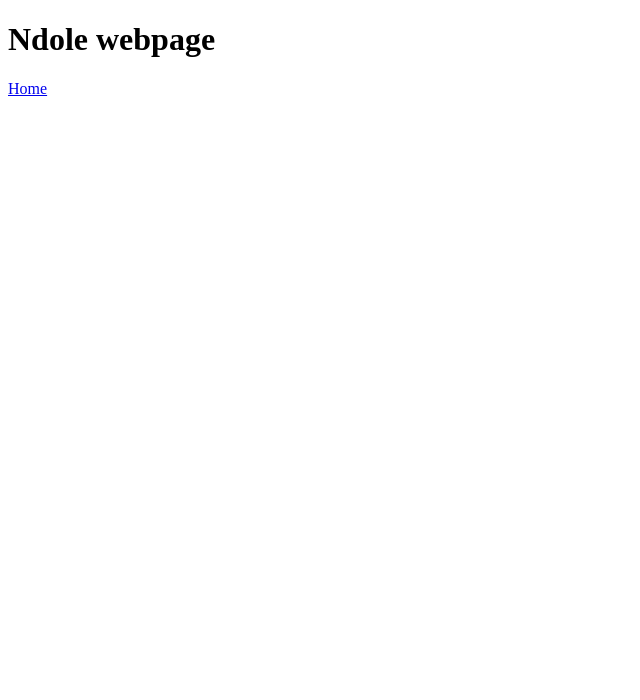
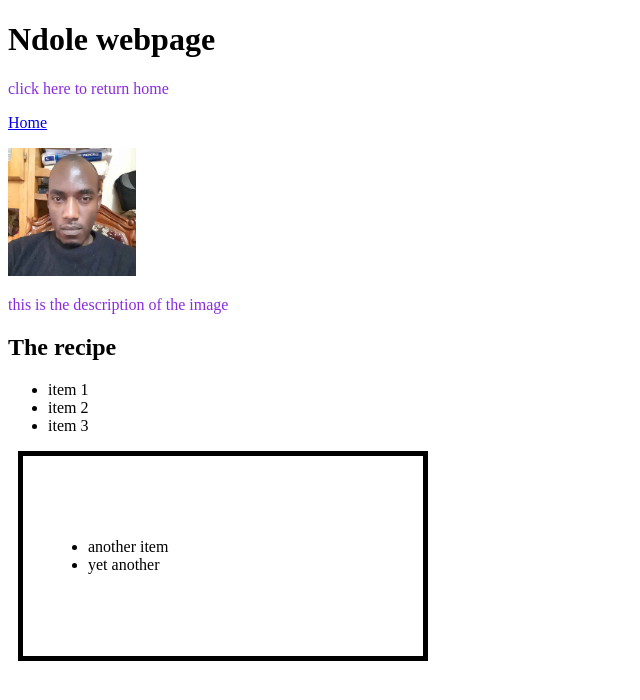
Before and after one commit to vmercel/recipes, a plain HTML site: page ndole.html in a window 1280 px wide. Shown: the whole page, without its empty margins (0-640 px from the left). Drawn offline with Linux system fonts and the light colour scheme.

Commit message:
entire website updated

```diff
--- /dev/null
+++ b/css/styles.css
@@ -0,0 +1,19 @@
+
+  p {
+    color: blueviolet;
+  }
+
+
+  .box {
+    width: 350px;
+    height: 150px;
+    margin: 10px;
+    padding: 25px;
+    border: 5px solid black;
+  }
+
+  div {
+    align-content: center;
+    color: black;
+    background-color: white;
+  }
--- a/ndole.html
+++ b/ndole.html
@@ -1,6 +1,7 @@
 <!DOCTYPE html>
 <html>
     <head>
+        <link rel="stylesheet" href="css/styles.css" />
         <title>
             ndole page
         </title>
@@ -8,6 +9,28 @@
     </head>
     <body>
         <h1> Ndole webpage</h1>
-        <a href="index.html">Home</a>
+        <p> click here to return home</p><a href="index.html">Home</a>
+        <p>
+            <img src="images/vmercel_photo.jpeg" alt="This is a picture of cooked ndole" style="width: 128px;height: 128px;">
+            <p> this is the description of the image</p>
+            <p>
+                <h2> The recipe</h2>
+                <ul>
+                    <li> item 1</li>
+                    <li> item 2</li>
+                    <li> item 3</li>
+                </ul>
+            </p>
+        </p>
+        <div class="box">
+            <div>
+                <ul>
+                    <li>
+                        another item
+                    </li>
+                    <li> yet another</li>
+                </ul>
+            </div>
+        </div>
     </body>
 </html>
```
Also changed, not shown: index.html (+9 -1 lines), images/vmercel_photo.jpeg (added).
